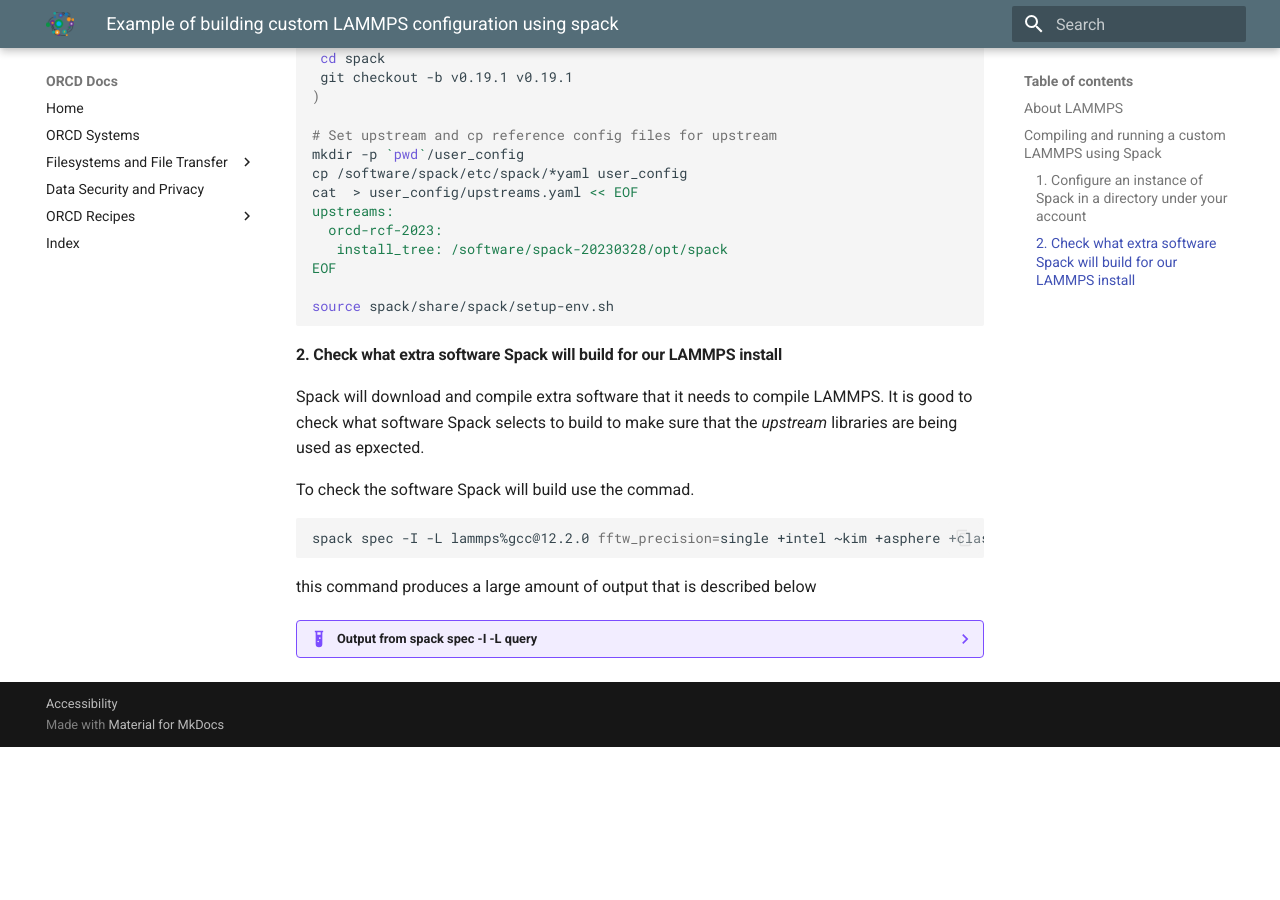
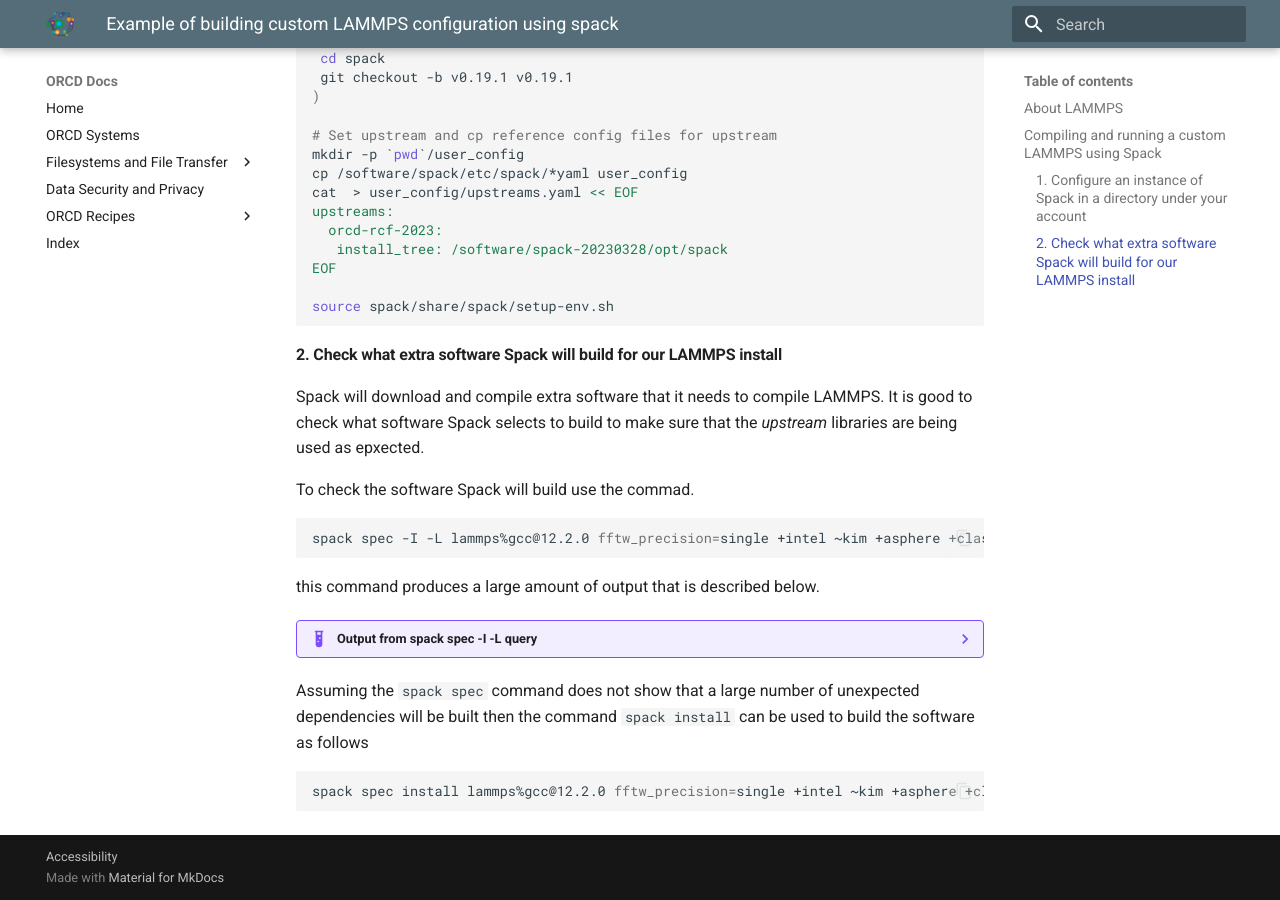
Before and after one commit to mit-orcd/orcd-docs-edit, an MkDocs documentation site: the page built from docs/recipes/lammps-with-spack.md, in a window 1280 px wide and 900 px high, scrolled down 1338 px. Built offline with MkDocs 1.6.1 and Material for MkDocs 9.7.7, drawn with Linux system fonts in a browser that asks for light colours; before the commit the page ends 2085 px from its top, so only the background shows below that.

Commit message:
Add install

````diff
--- a/docs/recipes/lammps-with-spack.md
+++ b/docs/recipes/lammps-with-spack.md
@@ -89,14 +89,15 @@
 spack spec -I -L lammps%gcc@12.2.0 fftw_precision=single +intel ~kim +asphere +class2 +kspace +manybody +molecule +opt +replica +rigid +granular +openmp-package +openmp ^openmpi
 ```
 
-this command produces a large amount of output that is described below
+this command produces a large amount of output that is described below.
 
 
 ??? example "Output from spack spec -I -L query"
     The`spack spec -I -L` command produces a series of lines that show the versions of all the software packages that
     are needed for some software. The first column in these lines show symbols that denote whether an existing
-    version will be used ( [^], or [e] ) or a new version needs to be downloaded and installed ( [+] ). If there
-    are many packages marked with the [+] it can be useful to check what options you have selected for the software
+    version will be used ( [^], or [e] ) or a new version needs to be downloaded and installed ( [+] ).
+
+    If there are many packages marked with the [+] it can be useful to check what options you have selected for the software
     you are trying to build. Changing these options can affect how Spack decides which packages needs to be
     built frm scratch.
     ```
@@ -167,3 +168,10 @@
     [^]  f36megz6i272yo6gqj2h72byzupu2u3f                          ^util-linux-uuid@2.38.1%gcc@12.2.0 build_system=autotools arch=linux-rocky8-x86_64
     [^]  omne2gv2jqp4wmdqfnb6wfozhda6mznn              ^xpmem@2.6.5-36%gcc@12.2.0+kernel-module build_system=autotools patches=1a2660a,6be8c5f,7529939 arch=linux-rocky8-x86_64
     ```
+
+Assuming the `spack spec` command does not show that a large number of unexpected dependencies will be
+built then the command `spack install` can be used to build the software as follows
+
+```bash
+spack spec install lammps%gcc@12.2.0 fftw_precision=single +intel ~kim +asphere +class2 +kspace +manybody +molecule +opt +replica +rigid +granular +openmp-package +openmp ^openmpi
+```
````
